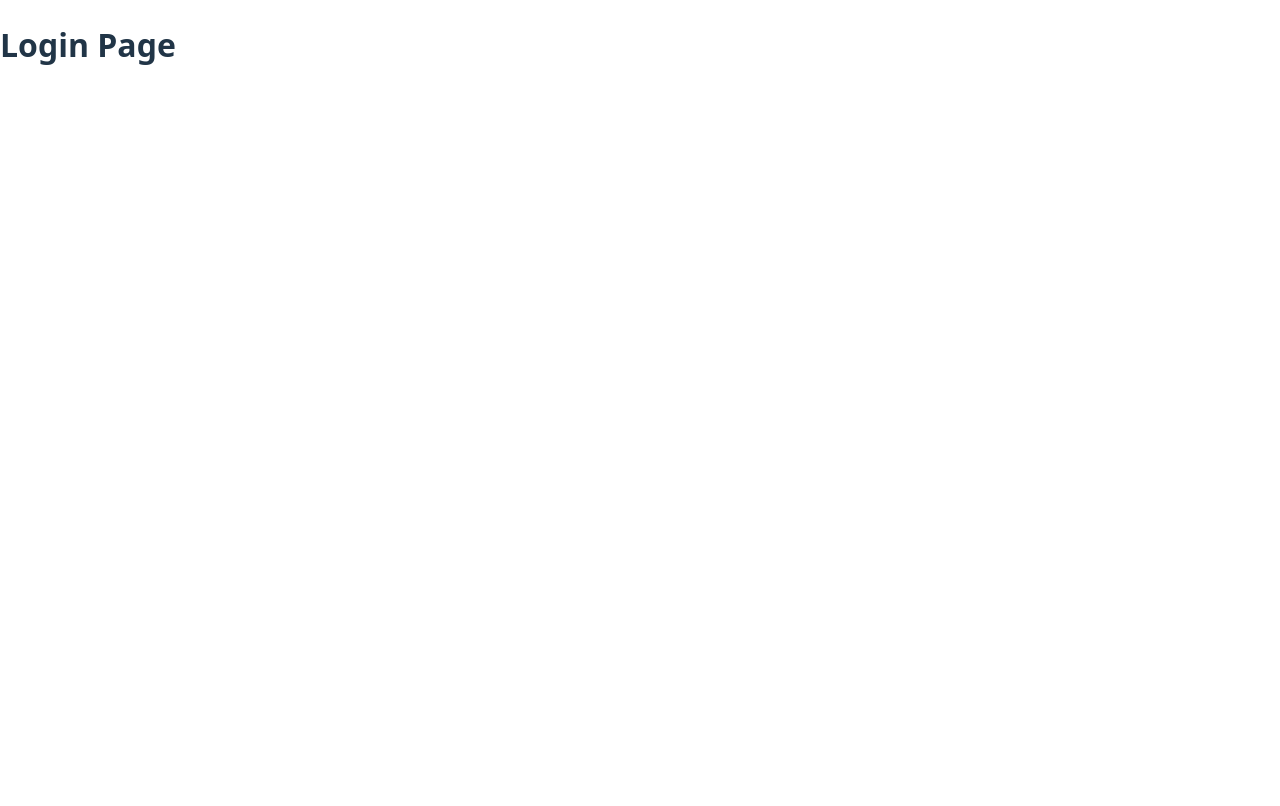
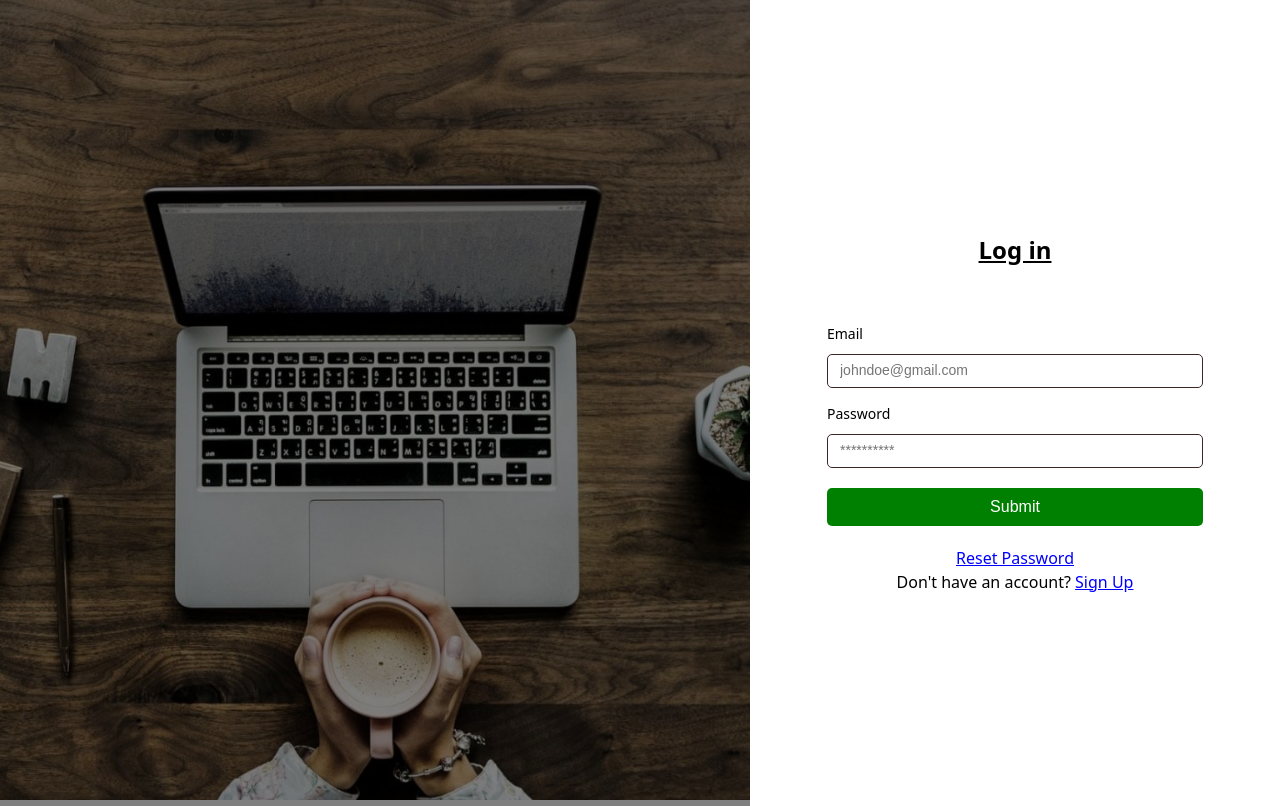
Before and after one commit to samuelkaranja/penned-v2, a React (Vite) app: page /login in a window 1280 px wide. Built offline with nearby package versions, Linux system fonts and the light colour scheme.

Commit message:
Implemented a LoginForm and passed it to the LoginPage

```diff
--- a/src/App.tsx
+++ b/src/App.tsx
@@ -1,7 +1,7 @@
 import "./App.css";
 import { BrowserRouter as Router, Routes, Route } from "react-router-dom";
 import { DetailsPage, HomePage, LoginPage, SignUpPage } from "./pages";
-import { Footer, NavBar } from "./components";
+//import { Footer, NavBar } from "./components";
 
 function App() {
   return (
--- /dev/null
+++ b/src/components/LoginForm/LoginForm.tsx
@@ -0,0 +1,59 @@
+import React from "react";
+import "./loginform.css";
+import { useForm } from "react-hook-form";
+import { Link } from "react-router-dom";
+
+const LoginForm: React.FC = () => {
+  const {
+    register,
+    handleSubmit,
+    formState: { errors },
+  } = useForm();
+
+  const onSubmit = async () => {};
+
+  return (
+    <div className="loginform">
+      <form onSubmit={handleSubmit(onSubmit)}>
+        <div className="frm">
+          <label htmlFor="email">Email</label>
+          <input
+            {...register("email", { required: "Email is required" })}
+            type="email"
+            name="email"
+            id="email"
+            placeholder="johndoe@gmail.com"
+          />
+          {typeof errors.email?.message === "string" && (
+            <p className="alert">{errors.email.message}</p>
+          )}
+        </div>
+        <div className="frm">
+          <label htmlFor="password">Password</label>
+          <input
+            {...register("password", { required: "Password is required" })}
+            type="password"
+            name="password"
+            id="password"
+            placeholder="**********"
+          />
+          {typeof errors.password?.message === "string" && (
+            <p className="alert">{errors.password.message}</p>
+          )}
+        </div>
+        <button type="submit">Submit</button>
+      </form>
+      <div className="link-options">
+        <div className="reset-password">
+          <Link to="">Reset Password</Link>
+        </div>
+        <div className="sign-up">
+          <span>Don't have an account? </span>
+          <Link to="/sign-up">Sign Up</Link>
+        </div>
+      </div>
+    </div>
+  );
+};
+
+export default LoginForm;
--- /dev/null
+++ b/src/components/LoginForm/loginform.css
@@ -0,0 +1,78 @@
+.loginform {
+  text-align: center;
+}
+
+.loginform form {
+  display: inline-block;
+  text-align: left; /* keeps the text inside left-aligned */
+  margin: 20px 0;
+}
+
+.frm {
+  margin-bottom: 20px;
+}
+
+label {
+  display: block;
+  padding: 15px 0 10px 0;
+  font-size: 14px;
+  color: #000;
+}
+
+.loginform input[type="text"],
+.loginform input[type="email"],
+.loginform input[type="password"] {
+  display: block;
+  width: 350px;
+  padding: 6px 12px;
+  font-size: 14px;
+  line-height: 1.428;
+  color: #fff;
+  background-color: #fff;
+  border: 1px solid #3b2626;
+  border-radius: 5px;
+}
+
+input:focus {
+  border: 1px solid green;
+  outline: none;
+}
+
+button {
+  width: 100%;
+  background-color: green;
+  border: none;
+  border-radius: 5px;
+  color: #fff;
+  padding: 10px;
+  font-size: 16px;
+  margin-top: 20px;
+}
+
+.alert {
+  color: red;
+  margin: 0;
+  padding: 2px 0;
+  font-size: 14px;
+}
+
+button:hover {
+  cursor: pointer;
+}
+
+.link-options .reset-password a {
+  margin-bottom: 10px;
+  color: blue;
+}
+
+.link-options .sign-up a {
+  color: blue;
+}
+
+.link-options span {
+  color: #000;
+}
+
+.link-options a {
+  text-decoration: underline;
+}
--- a/src/components/index.ts
+++ b/src/components/index.ts
@@ -9,4 +9,5 @@ export { default as PostList } from "./PostList/PostList";
 export { default as Details } from "./Details/Details";
 //export { default as Post } from "./Post/Post";
 export { default as SignUpForm } from "./SignUpForm/SignUpForm";
+export { default as LoginForm } from "./LoginForm/LoginForm";
 export { default as Footer } from "./Footer/Footer";
--- a/src/pages/LoginPage/LoginPage.tsx
+++ b/src/pages/LoginPage/LoginPage.tsx
@@ -1,10 +1,20 @@
 import React from "react";
 import "./loginpage.css";
+import Image from "../../assets/startablog.jpg";
+import { LoginForm } from "../../components";
 
 const LoginPage: React.FC = () => {
   return (
     <div className="loginpage">
-      <h1>Login Page</h1>
+      <div className="user">
+        <div className="image">
+          <img src={Image} alt="" />
+        </div>
+        <div className="frm">
+          <h2>Log in</h2>
+          <LoginForm />
+        </div>
+      </div>
     </div>
   );
 };
--- a/src/pages/LoginPage/loginpage.css
+++ b/src/pages/LoginPage/loginpage.css
@@ -0,0 +1,39 @@
+.loginpage .user {
+  display: flex;
+  justify-content: space-between;
+  align-items: center;
+}
+
+.loginpage .user .image {
+  position: relative;
+  width: 100%;
+  max-width: 750px;
+  height: auto;
+}
+
+.loginpage .user .image::before {
+  content: "";
+  position: absolute;
+  top: 0;
+  left: 0;
+  width: 100%;
+  height: 100%;
+  background-color: rgba(0, 0, 0, 0.5); /* dark overlay */
+  pointer-events: none;
+}
+
+.loginpage .user .image img {
+  width: 750px;
+  height: 100vh;
+  object-fit: cover;
+}
+
+.loginpage .frm {
+  margin: 0 auto;
+}
+
+.loginpage .frm h2 {
+  color: #000;
+  text-align: center;
+  text-decoration: underline;
+}
```
